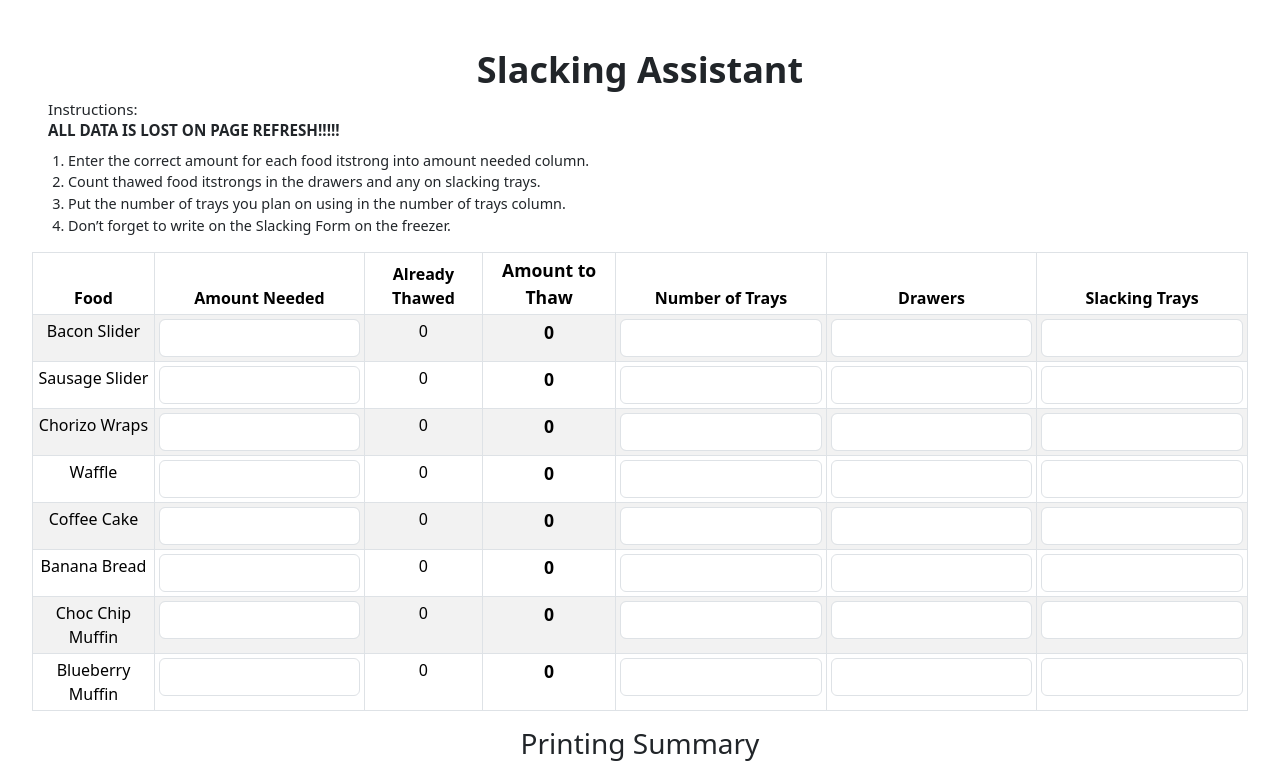
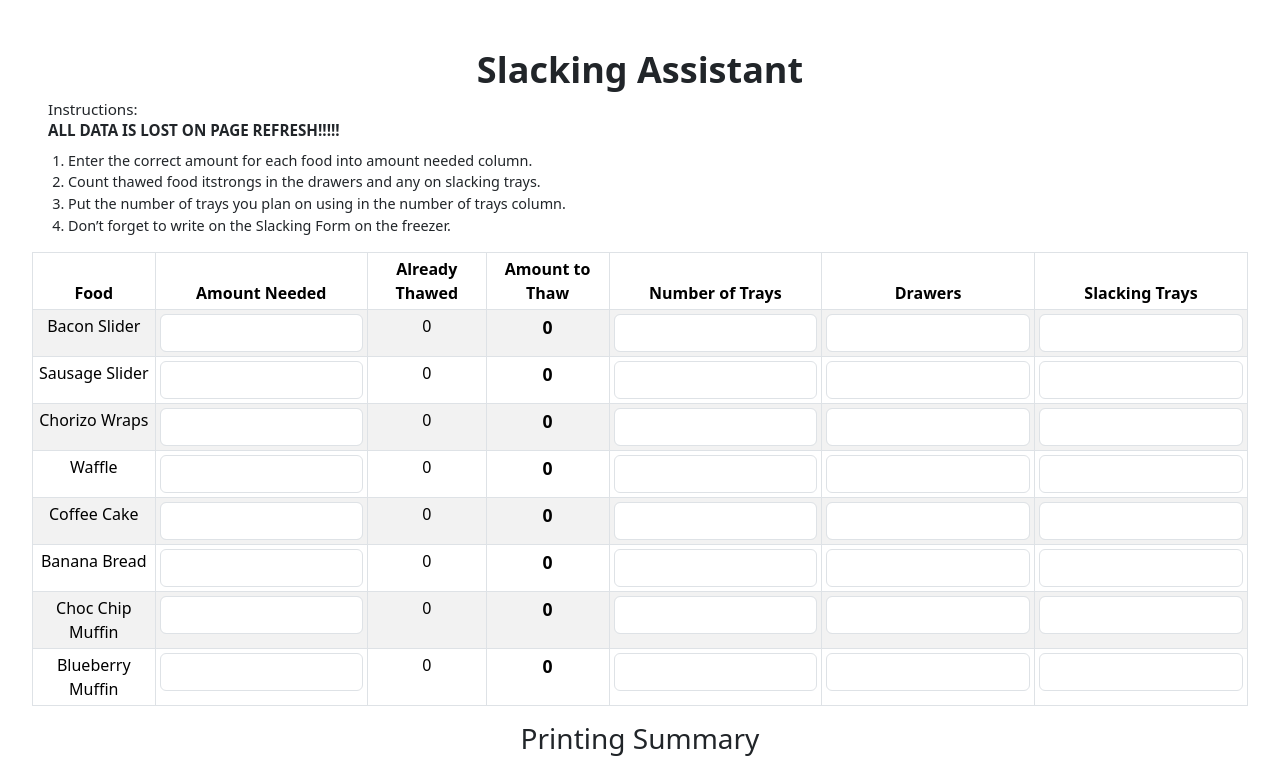
Before and after one commit to clay-odell/SlackingApp, a React (Vite) app: page / in a window 1280 px wide. Shown: the top 763 px of the page. Built offline with nearby package versions, Linux system fonts and the light colour scheme.

Commit message:
updated instructions

```diff
--- a/src/Home.jsx
+++ b/src/Home.jsx
@@ -38,7 +38,7 @@ const Home = () => {
         <p>Instructions: <br />
         <strong>ALL DATA IS LOST ON PAGE REFRESH!!!!!</strong> </p>
         <ol>
-          <li>Enter the correct amount for each food itstrong into amount needed column.</li>
+          <li>Enter the correct amount for each food into amount needed column.</li>
           <li>Count thawed food itstrongs in the drawers and any on slacking trays.</li>
           <li>Put the number of trays you plan on using in the number of trays column.</li>
           <li>Don’t forget to write on the Slacking Form on the freezer.</li>
@@ -54,7 +54,7 @@ const Home = () => {
                 <th>Food</th>
                 <th>Amount Needed</th>
                 <th>Already Thawed</th>
-                <th className="amount-to-thaw">Amount to Thaw</th>
+                <th>Amount to Thaw</th>
                 <th>Number of Trays</th>
                 <th>Drawers</th>
                 <th>Slacking Trays</th>
```
